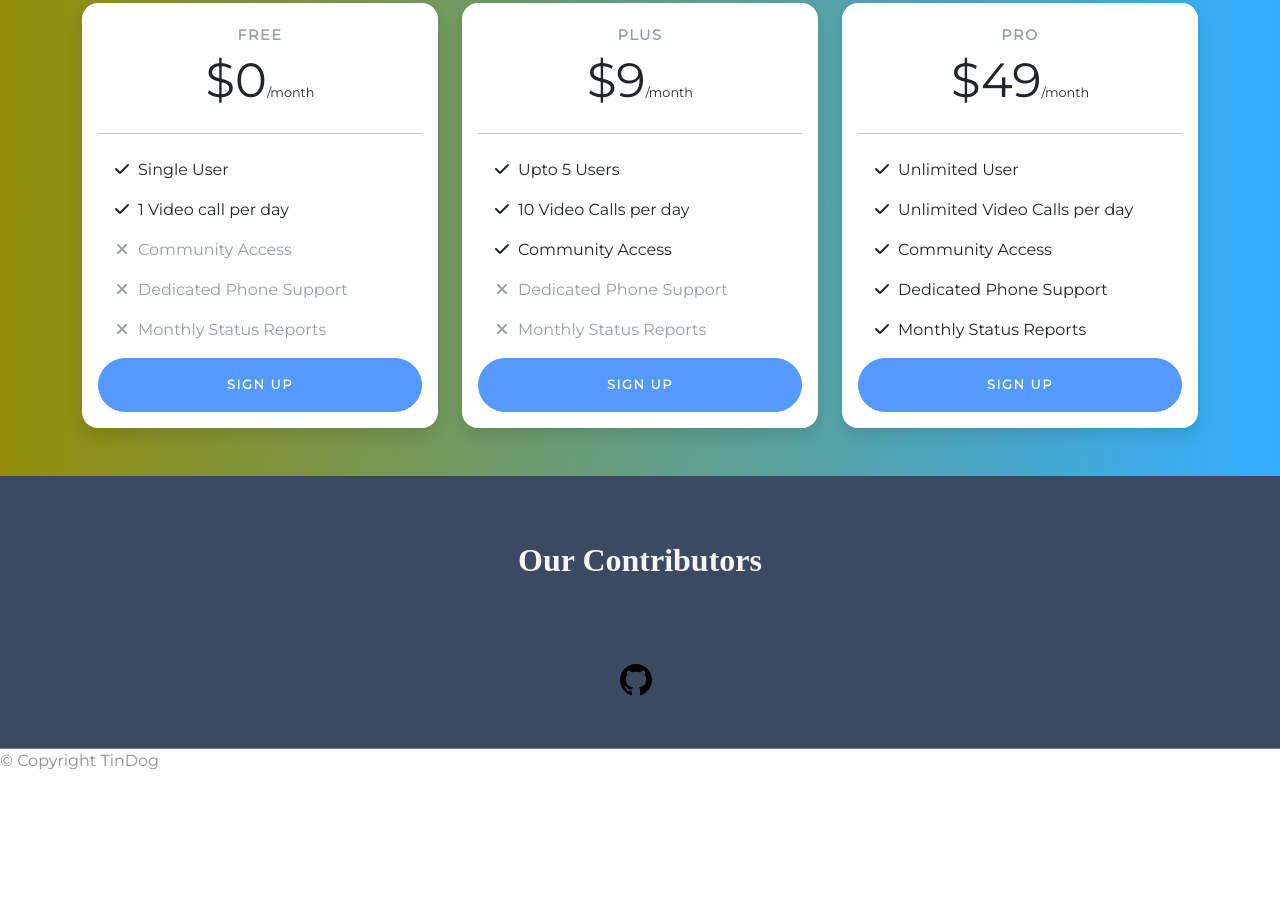
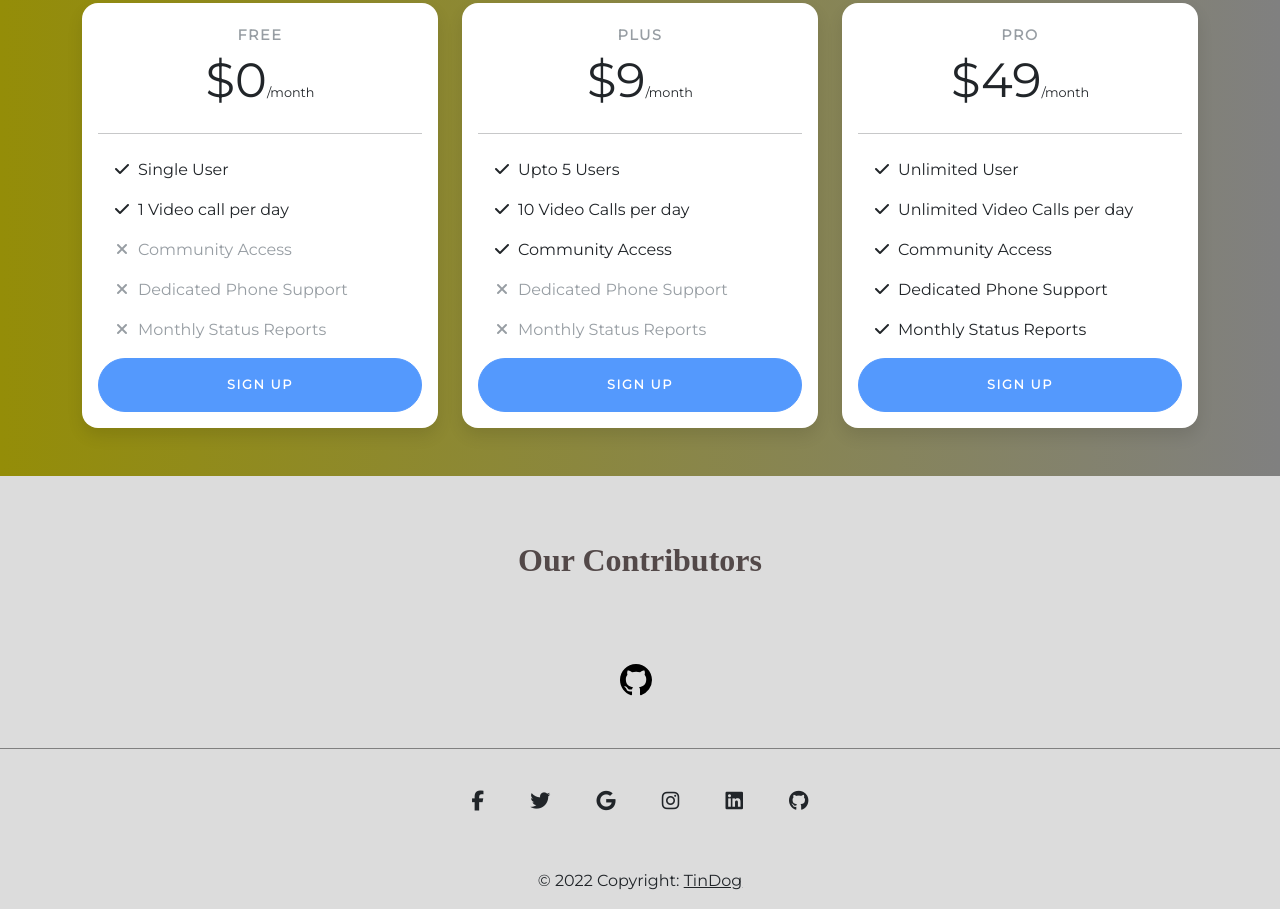
Before and after one commit to thisisamanmishra/Tindog, a plain HTML site: page index.html in a window 1280 px wide. Shown: the part 2084-2993 px from the top of the page. Before the commit the page ends 2873 px from the top, so only its background shows below. Drawn offline with nearby package versions, Linux system fonts and the light colour scheme; no server answers.

Commit message:
footer added

```diff
--- a/css/styles.css
+++ b/css/styles.css
@@ -1,106 +1,121 @@
-body{
+body {
   font-family: "Montserrat";
 }
-#title{
+
+#title {
   background-color: #7f6429;
   color: #fff;
   position: relative;
 }
-.container-fluid{
+
+.container-fluid {
   padding: 4% 16% 0;
 }
-h1{
+
+h1 {
   font-family: "Montserrat-Black";
   font-size: 3.5rem;
   line-height: 1.5;
   font-weight: bold
 }
-h2{
+
+h2 {
   font-family: "Montserrat";
   font-size: 3rem;
   line-height: 1.5;
 }
-h3{
+
+h3 {
   font-family: "Montserrat-Black";
 }
-    p{
+
+p {
   color: #8f8f8f;
 }
+
 /* Navigation bar */
-.navbar{
+.navbar {
   padding-bottom: 4.5rem;
 }
-.navbar-brand{
+
+.navbar-brand {
   font-family: "Ubuntu";
   font-size: 2.5rem;
   font-weight: bold;
 }
 
-.nav-item{
+.nav-item {
   padding: 0 18px;
 }
-.nav-link{
+
+.nav-link {
   font-size: 1.3rem;
   font-family: "Montserrat-light";
 }
 
 
-.download-button{
+.download-button {
   margin: 6% 3% 5% 0;
 }
 
 
-.title-image{
+.title-image {
   position: relative;
   padding-top: 75px;
   width: 60%;
   transform: rotate(25deg);
 }
 
-#features{
+#features {
   padding: 8% 16%;
 }
-.feature-box{
+
+.feature-box {
   text-align: center;
   padding: 5%;
 }
 
-.icon{
+.icon {
   color: #96d626a3;
   margin-bottom: 1rem;
 }
-.icon:hover{
+
+.icon:hover {
   color: #4c58ff;
 }
 
 /*Testimonials*/
-#testimonials{
+#testimonials {
   text-align: center;
   background-color: #948d08;
   color: #fff;
 }
-.testimonials-image{
+
+.testimonials-image {
   width: 10%;
   border-radius: 100%;
   margin: 20px;
 
 }
-.carousel-item{
+
+.carousel-item {
   padding: 7% 15%;
 }
-#press{
+
+#press {
   text-align: center;
   background-color: #2d08034e;
   padding-bottom: 5%;
 }
 
-.press-logo{
+.press-logo {
   width: 15%;
   margin: 20px 20px 15px;
 }
+
 section.pricing {
   background: #948d08;
-  background: linear-gradient(to right, #948d08, #33AEFF);
+  background: linear-gradient(to right, #948d08, grey);
 }
 
 .pricing .card {
@@ -161,18 +176,19 @@ section.pricing {
     opacity: 1;
   }
 }
+
 .contributors-container {
   display: flex;
   flex-direction: column;
   justify-content: center;
   align-items: center;
-  background-color: #3b4961;
+  background-color: gainsboro;
   padding-bottom: 2.75rem;
   border-bottom: 1px solid gray;
 }
 
 .contributors-container h1 {
-  color: whitesmoke;
+  color: rgb(83, 73, 73);
   text-align: center;
   font-size: 2rem;
   font-weight: 600;
@@ -212,6 +228,7 @@ section.pricing {
   color: black;
   margin-right: 5px;
 }
+
 .contributors {
   margin-top: 20px;
   margin-bottom: 20px;
@@ -220,3 +237,6 @@ margin-bottom: 20px;
 .contributors-container {
   padding-top: 20px;
 }
+footer{
+  background: gainsboro;
+}
--- a/index.html
+++ b/index.html
@@ -222,12 +222,75 @@
 
   <!-- Contributors section ends -->
 
-  <footer id="foot">
+  <footer class="text-center text-white">
+    <!-- Grid container -->
+    <div class="container pt-4">
+      <!-- Section: Social media -->
+      <section class="mb-4">
+        <!-- Facebook -->
+        <a
+          class="btn btn-link btn-floating btn-lg text-dark m-1"
+          href="#!"
+          role="button"
+          data-mdb-ripple-color="dark"
+          ><i class="fab fa-facebook-f"></i
+        ></a>
 
-    <p>© Copyright TinDog</p>
+        <!-- Twitter -->
+        <a
+          class="btn btn-link btn-floating btn-lg text-dark m-1"
+          href="#"
+          role="button"
+          data-mdb-ripple-color="dark"
+          ><i class="fab fa-twitter"></i
+        ></a>
 
+        <!-- Google -->
+        <a
+          class="btn btn-link btn-floating btn-lg text-dark m-1"
+          href="#"
+          role="button"
+          data-mdb-ripple-color="dark"
+          ><i class="fab fa-google"></i
+        ></a>
+
+        <!-- Instagram -->
+        <a
+          class="btn btn-link btn-floating btn-lg text-dark m-1"
+          href="#"
+          role="button"
+          data-mdb-ripple-color="dark"
+          ><i class="fab fa-instagram"></i
+        ></a>
+
+        <!-- Linkedin -->
+        <a
+          class="btn btn-link btn-floating btn-lg text-dark m-1"
+          href="#"
+          role="button"
+          data-mdb-ripple-color="dark"
+          ><i class="fab fa-linkedin"></i
+        ></a>
+        <!-- Github -->
+        <a
+          class="btn btn-link btn-floating btn-lg text-dark m-1"
+          href="#"
+          role="button"
+          data-mdb-ripple-color="dark"
+          ><i class="fab fa-github"></i
+        ></a>
+      </section>
+      <!-- Section: Social media -->
+    </div>
+    <!-- Grid container -->
+
+    <!-- Copyright -->
+    <div class="text-center text-dark p-3">
+      © 2022 Copyright:
+      <a class="text-dark" href="">TinDog</a>
+    </div>
+    <!-- Copyright -->
   </footer>
-
 
 </body>
 
```
Lines whose indentation alone changed are shown as unchanged.
